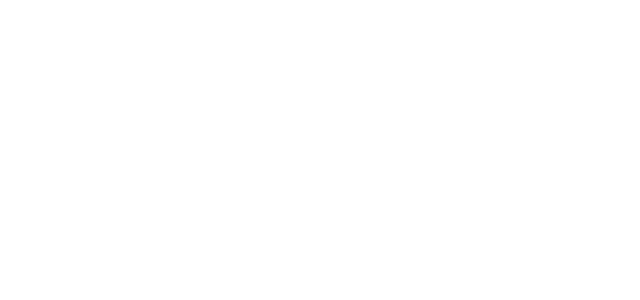
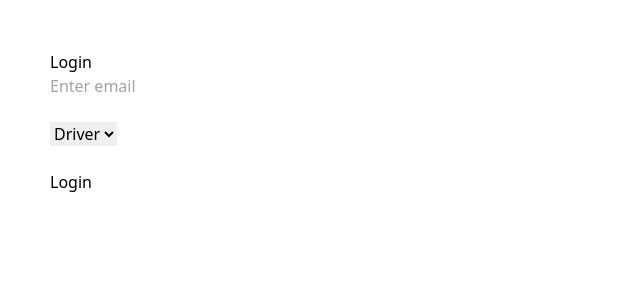
Before and after one commit to eruvanikhilnitco/logistics-backend, a React (Vite) app in the folder logistics-frontend/: page /login in a window 1280 px wide. Before the commit this address had no page. Shown: the top 300 px of the page, without its empty margins (0-640 px from the left). Built offline with nearby package versions, Linux system fonts and the light colour scheme.

Commit message:
update: removed hard coded emails in client and driver dashboard

```diff
--- a/logistics-frontend/src/App.jsx
+++ b/logistics-frontend/src/App.jsx
@@ -1,15 +1,17 @@
 import { BrowserRouter, Routes, Route } from "react-router-dom";
 import Landing from "./pages/Landing";
 import DriverDashboard from "./pages/DriverDashboard";
-import ClientDashboard from "./pages/ClientDashboard"; // ✅ added
+import ClientDashboard from "./pages/ClientDashboard";
+import Login from "./pages/Login"; // ✅ added
 
 function App() {
   return (
     <BrowserRouter>
       <Routes>
         <Route path="/" element={<Landing />} />
+        <Route path="/login" element={<Login />} /> {/* ✅ added */}
         <Route path="/driver" element={<DriverDashboard />} />
-        <Route path="/client" element={<ClientDashboard />} /> {/* ✅ added */}
+        <Route path="/client" element={<ClientDashboard />} />
       </Routes>
     </BrowserRouter>
   );
--- a/logistics-frontend/src/pages/ClientDashboard.jsx
+++ b/logistics-frontend/src/pages/ClientDashboard.jsx
@@ -5,11 +5,13 @@ export default function ClientDashboard() {
   const [data, setData] = useState([]);
 
   useEffect(() => {
+    const email = localStorage.getItem("email"); // ✅ from login
+
     axios.get(
       "https://logistics-backend-0zah.onrender.com/api/deliveries",
       {
         params: {
-          email: "client@test.com",
+          email: email,
           role: "client"
         }
       }
@@ -97,7 +99,8 @@ export default function ClientDashboard() {
                   color: "white",
                   padding: "8px 12px",
                   borderRadius: "5px",
-                  border: "none"
+                  border: "none",
+                  cursor: "pointer"
                 }}
                 onClick={() => alert("Calling Driver...")}
               >
--- a/logistics-frontend/src/pages/DriverDashboard.jsx
+++ b/logistics-frontend/src/pages/DriverDashboard.jsx
@@ -11,11 +11,13 @@ export default function DriverDashboard() {
   const [data, setData] = useState([]);
 
   useEffect(() => {
+    const email = localStorage.getItem("email"); // ✅ from login
+
     axios.get(
       "https://logistics-backend-0zah.onrender.com/api/deliveries",
       {
         params: {
-          email: "driver@test.com",
+          email: email,
           role: "driver"
         }
       }
@@ -32,7 +34,9 @@ export default function DriverDashboard() {
       formData.append("files", files[i]);
     }
 
-    formData.append("email", "client@test.com");
+    const email = localStorage.getItem("email"); // ✅ dynamic
+
+    formData.append("email", email);
 
     try {
       await axios.post(
@@ -65,7 +69,8 @@ export default function DriverDashboard() {
     <div style={{
       background: "white",
       padding: "20px",
-      borderRadius: "10px"
+      borderRadius: "10px",
+      boxShadow: "0 2px 5px rgba(0,0,0,0.1)"
     }}>
       <h4>{title}</h4>
       <h2>{value}</h2>
@@ -73,7 +78,7 @@ export default function DriverDashboard() {
   );
 
   return (
-    <div style={{ display: "flex", height: "100vh" }}>
+    <div style={{ display: "flex", height: "100vh", fontFamily: "sans-serif" }}>
 
       {/* Sidebar */}
       <div style={{
@@ -105,13 +110,25 @@ export default function DriverDashboard() {
         </div>
 
         {/* Upload */}
-        <div style={{ marginTop: "20px", background: "white", padding: "20px" }}>
+        <div style={{
+          marginTop: "20px",
+          background: "white",
+          padding: "20px",
+          borderRadius: "10px"
+        }}>
+          <h3>📤 Upload Invoice / Receipt</h3>
           <input type="file" multiple onChange={handleUpload} />
         </div>
 
         {/* Charts */}
         <div style={{ display: "flex", gap: "40px", marginTop: "30px" }}>
 
+          {/* Pie */}
+          <div style={{
+            background: "white",
+            padding: "20px",
+            borderRadius: "10px"
+          }}>
             <PieChart width={300} height={300}>
               <Pie data={pieData} dataKey="value">
                 {pieData.map((entry, index) => (
@@ -120,15 +137,25 @@ export default function DriverDashboard() {
               </Pie>
               <Tooltip />
             </PieChart>
+          </div>
 
+          {/* Bar */}
+          <div style={{
+            background: "white",
+            padding: "20px",
+            borderRadius: "10px"
+          }}>
             <BarChart width={400} height={300} data={data}>
+              <CartesianGrid strokeDasharray="3 3" />
               <XAxis dataKey="shipment_id" />
               <YAxis />
               <Tooltip />
               <Bar dataKey="charges" fill="#3b82f6" />
             </BarChart>
+          </div>
 
         </div>
+
       </div>
     </div>
   );
--- /dev/null
+++ b/logistics-frontend/src/pages/Login.jsx
@@ -0,0 +1,38 @@
+import { useState } from "react";
+import { useNavigate } from "react-router-dom";
+
+export default function Login() {
+  const [email, setEmail] = useState("");
+  const [role, setRole] = useState("driver");
+  const navigate = useNavigate();
+
+  const handleLogin = () => {
+    localStorage.setItem("email", email);
+    localStorage.setItem("role", role);
+
+    if (role === "driver") navigate("/driver");
+    else navigate("/client");
+  };
+
+  return (
+    <div style={{ padding: "50px" }}>
+      <h1>Login</h1>
+
+      <input
+        placeholder="Enter email"
+        onChange={(e) => setEmail(e.target.value)}
+      />
+
+      <br /><br />
+
+      <select onChange={(e) => setRole(e.target.value)}>
+        <option value="driver">Driver</option>
+        <option value="client">Client</option>
+      </select>
+
+      <br /><br />
+
+      <button onClick={handleLogin}>Login</button>
+    </div>
+  );
+}
```
Lines whose indentation alone changed are shown as unchanged.
